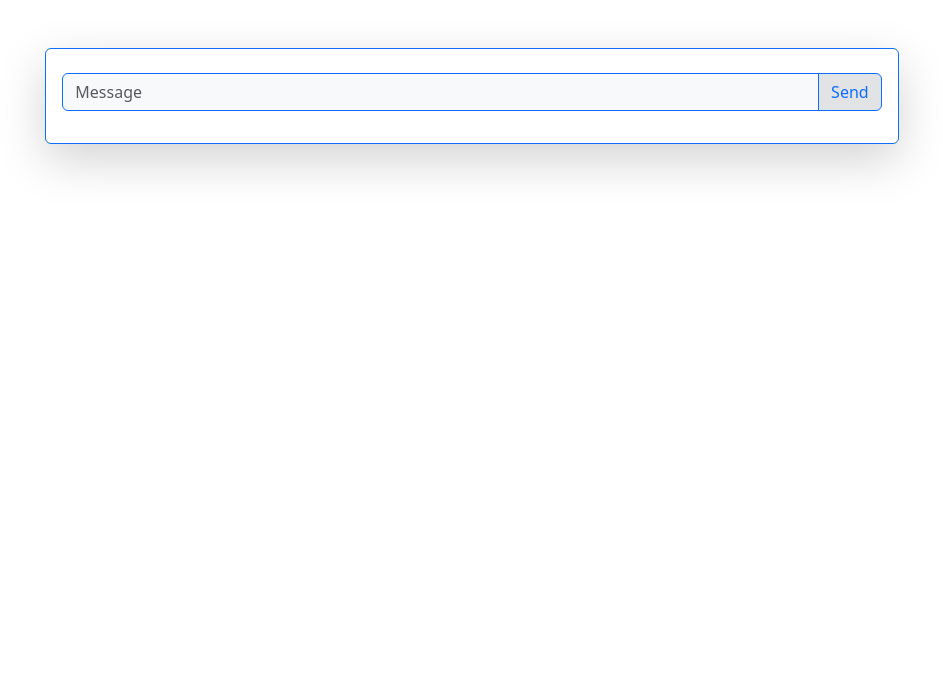
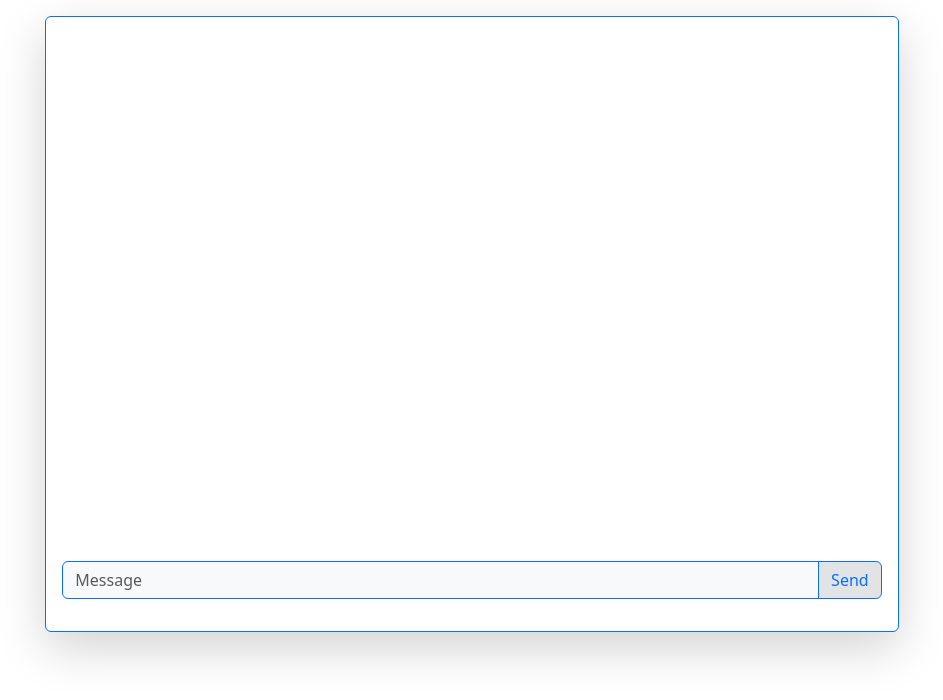
Before and after one commit to Kunj-Modi/safe-chat, a Django app: page /global-chat/ in a window 1280 px wide. Shown: the part 56-756 px from the top of the page, without its empty margins (168-1111 px from the left). Run offline with Django 4.2, Linux system fonts and the light colour scheme; the visitor is signed in with stand-in values (Sample User, id 1); data that the repository does not hold is empty.

Commit message:
make global chat scrollable and bring text box to bottom
reverse the global chat, bring text box to enter message to the bottom of the screen and make global chat scrollable

```diff
--- a/safe_chat/global_chat/views.py
+++ b/safe_chat/global_chat/views.py
@@ -15,7 +15,7 @@ def index(request):
         if not user_message.strip() == "":
             message = GlobalChat.objects.create(user=user, user_message=user_message)
             return redirect("/global-chat/")
-    chat = GlobalChat.objects.all().order_by("-message_time")[0:10]
+    chat = GlobalChat.objects.all().order_by("message_time")[0:10]
     if GlobalChat.objects.count() > 100:
         ids_to_keep = GlobalChat.objects.order_by("-message_time")[:GlobalChat.objects.count() - 40].values_list("id", flat=True)
         GlobalChat.objects.exclude(id__in=ids_to_keep).delete()
--- a/safe_chat/templates/global_chat.html
+++ b/safe_chat/templates/global_chat.html
@@ -12,17 +12,10 @@
 {% endblock %}
 
 {% block body %}
-    <div class="col-8 mx-auto card mt-5 mb-5 shadow-lg border-primary">
-        <form class="p-3" method="post">
-            {% csrf_token %}
-            <div class="input-group mb-3">
-              <input type="text" name="user_message" class="form-control input-primary mt-2 border-primary bg-light" placeholder="Message" aria-describedby="button-addon2">
-              <button class="btn btn-outline-primary mt-2 bg-secondary-subtle" type="submit">Send</button>
-            </div>
-        </form>
-        <div id="chatcontent">
+    <div class="col-8 mx-auto card mt-3 mb-3 shadow-lg border-primary">
+        <div data-bs-scroll="true" class="overflow-auto" id="chatcontent" style="height:65vh">
             {% for um in user_massage %}
-                <div class="alert alert-light col-11 mx-auto border-primary bg-secondary-subtle" role="alert">
+                <div class="alert alert-light col-11 mx-auto mt-3 border-primary bg-secondary-subtle" role="alert">
                     {% if um.user == request.user %}
                         <span style="color:blue;">{{um.user}}:</span> &nbsp;&nbsp;&nbsp; {{ um }}
                     {% else %}
@@ -31,24 +24,37 @@
                 </div>
             {% endfor %}
         </div>
+
+        <form class="p-3" method="post">
+            {% csrf_token %}
+            <div class="input-group mb-3">
+              <input type="text" name="user_message" class="form-control input-primary mt-2 border-primary bg-light" placeholder="Message" aria-describedby="button-addon2">
+              <button class="btn btn-outline-primary mt-2 bg-secondary-subtle" type="submit">Send</button>
+            </div>
+        </form>
     </div>
 
     <script type="text/javascript">
+        function scrollToBottom() {
+          var chatContent = document.getElementById("chatcontent");
+          chatContent.scrollTop = chatContent.scrollHeight;
+        }
+
         function updateMessages(){
             $.getJSON('/global-chat/messages', function(rowz){
                 $('#chatcontent').empty();
-                for (var i = 0; i < rowz.length; i++)
+                for (var i = rowz.length-1; i >= 0; i--)
                 {
                     arow = rowz[i];
                     if (arow[0] === arow[1])
                     {
-                        $('#chatcontent').append(`<div class="alert alert-light col-11 mx-auto border-primary bg-secondary-subtle" role="alert">
+                        $('#chatcontent').append(`<div class="alert alert-light col-11 mx-auto mt-3 border-primary bg-secondary-subtle" role="alert">
                             <span style="color:blue;">${arow[1]}:</span> &nbsp;&nbsp;&nbsp; ${arow[2]}
                         </div>`);
                     }
                     else
                     {
-                        $('#chatcontent').append(`<div class="alert alert-light col-11 mx-auto border-success bg-secondary-subtle" role="alert">
+                        $('#chatcontent').append(`<div class="alert alert-light col-11 mx-auto mt-3 border-success bg-secondary-subtle" role="alert">
                             <span style="color:green;">${arow[1]}:</span> &nbsp;&nbsp;&nbsp; ${arow[2]}
                         </div>`);
                     }
@@ -61,6 +67,7 @@
         {
             $.ajaxSetup({cache: false});
             updateMessages();
+            scrollToBottom();
         });
     </script>
 
```
